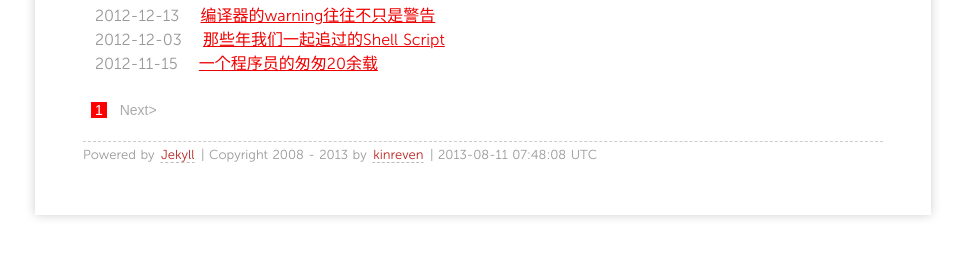
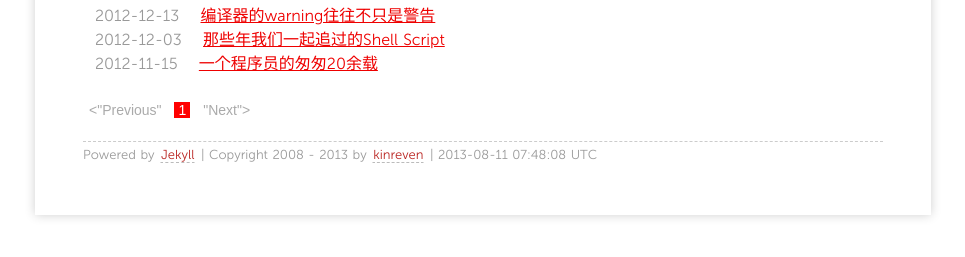
Before and after one commit to kinreven/kinreven.github.com, a Jekyll site: the page built from index.html, in a window 1280 px wide. Shown: the part 274-531 px from the top of the page, without its empty margins (157-1122 px from the left). Built offline with Jekyll 4.4.1, drawn with Linux system fonts in a browser that asks for light colours; Markdown is read by kramdown in place of the engine named in the settings; the list of posts is cut into pages by our own code.

Commit message:
[fix] -footprint.

```diff
--- a/index.html
+++ b/index.html
@@ -21,12 +21,12 @@ layout: page
 
   {% if paginator.previous_page %}
     {% if paginator.previous_page == 1 %}
-    <a href="/"><Previous</a>
+    <a href="/"><"Previous"</a>
     {% else %}
-    <a href="/page{{paginator.previous_page}}"><Previous</a>
+    <a href="/page{{paginator.previous_page}}"><"Previous"</a>
     {% endif %}
   {% else %}
-    <span class="previous disabled"><Previous</span>
+    <span class="previous disabled"><"Previous"</span>
   {% endif %}
 
       {% if paginator.page == 1 %}
@@ -44,8 +44,8 @@ layout: page
     {% endfor %}
 
   {% if paginator.next_page %}
-    <a class="next" href="/page{{paginator.next_page}}">Next></a>
+    <a class="next" href="/page{{paginator.next_page}}">"Next"></a>
   {% else %}
-    <span class="next disabled" >Next></span>
+    <span class="next disabled" >"Next"></span>
   {% endif %}
 </div>
```
